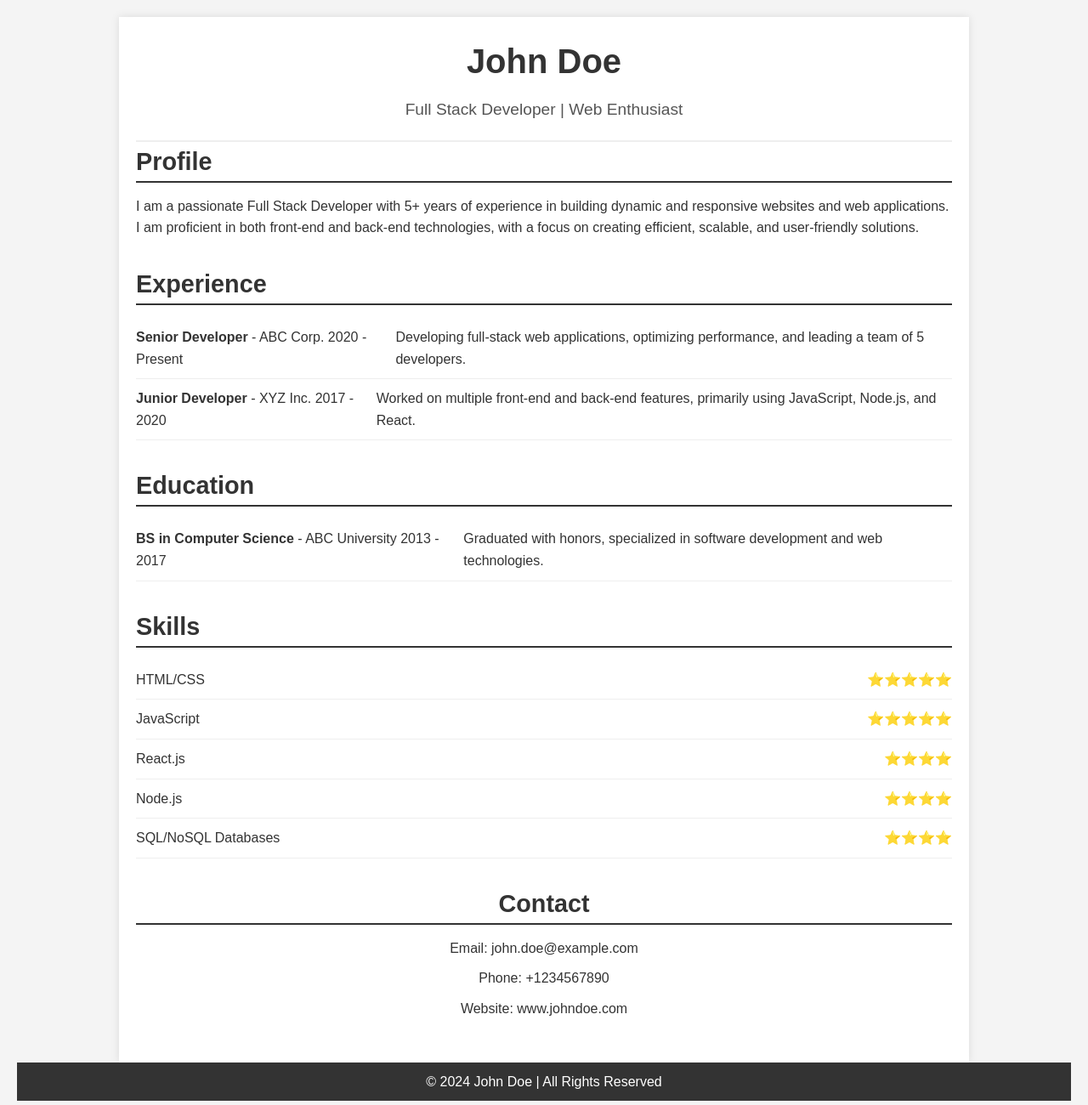
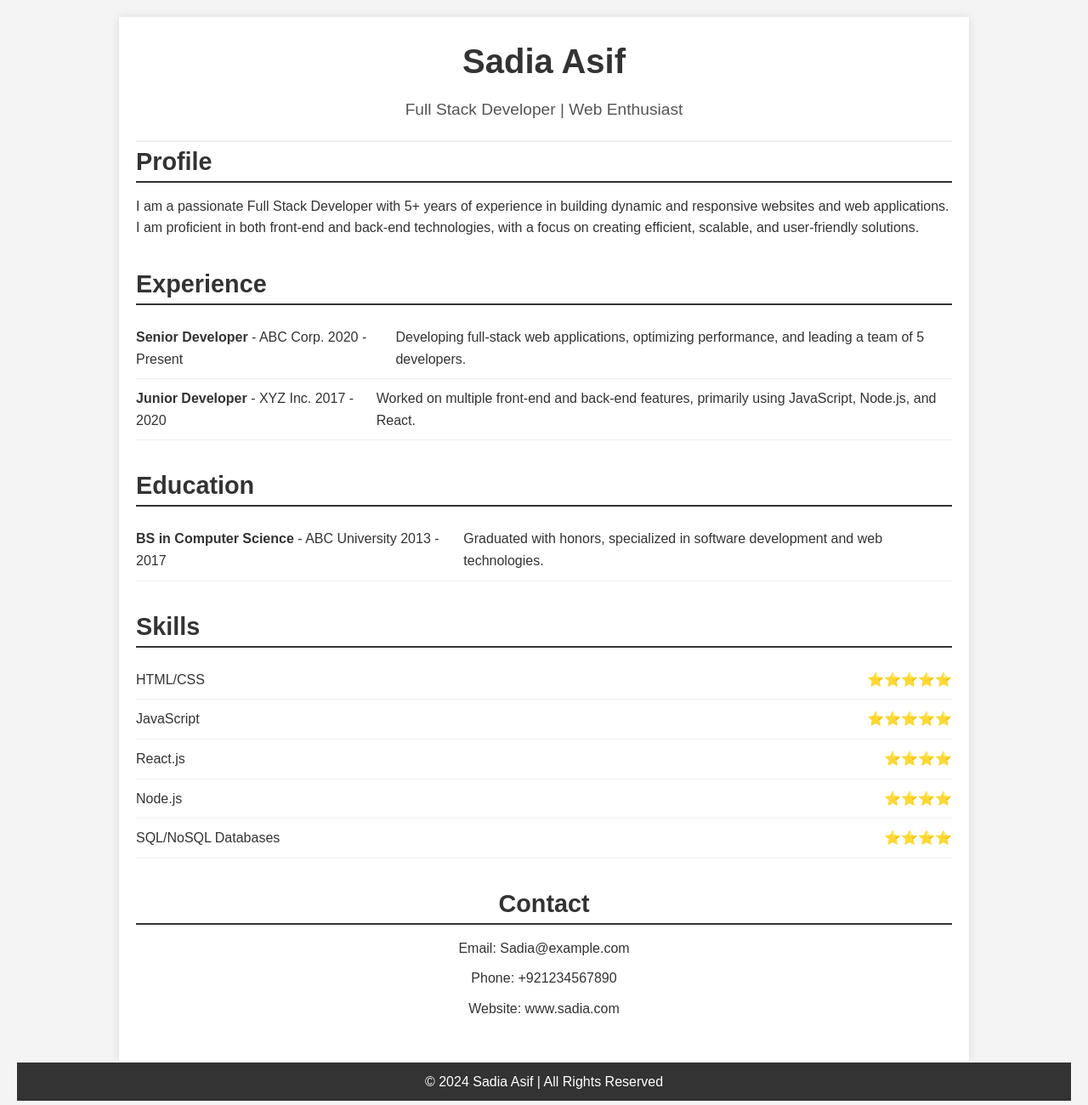
Before and after one commit to sadia1410/resume, a plain HTML site: page index.html in a window 1280 px wide. Shown: the whole page at 85% size. Drawn offline with Linux system fonts and the light colour scheme.

Commit message:
Update index.html

```diff
--- a/index.html
+++ b/index.html
@@ -94,7 +94,7 @@
 
 <div class="container">
     <header>
-        <h1>John Doe</h1>
+        <h1>Sadia Asif</h1>
         <p>Full Stack Developer | Web Enthusiast</p>
     </header>
 
@@ -151,14 +151,14 @@
 
     <section class="contact-info">
         <h2>Contact</h2>
-        <p>Email: john.doe@example.com</p>
-        <p>Phone: +1234567890</p>
-        <p>Website: www.johndoe.com</p>
+        <p>Email: Sadia@example.com</p>
+        <p>Phone: +921234567890</p>
+        <p>Website: www.sadia.com</p>
     </section>
 </div>
 
 <footer>
-    &copy; 2024 John Doe | All Rights Reserved
+    &copy; 2024 Sadia Asif | All Rights Reserved
 </footer>
 
 <script>
```
